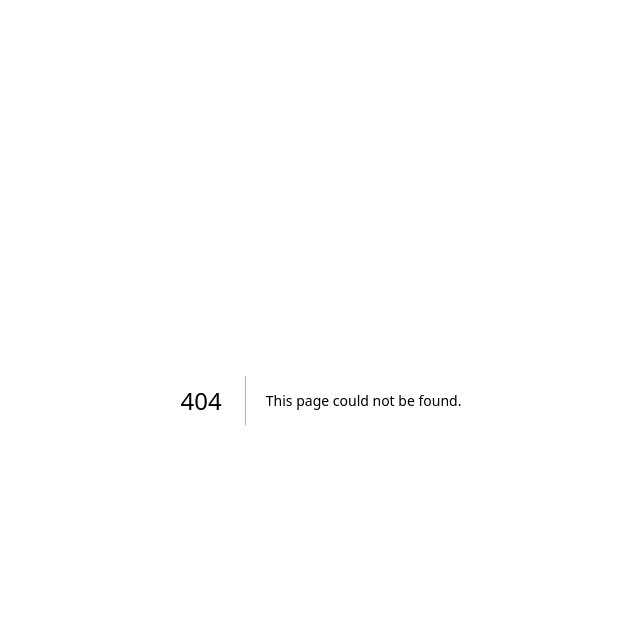
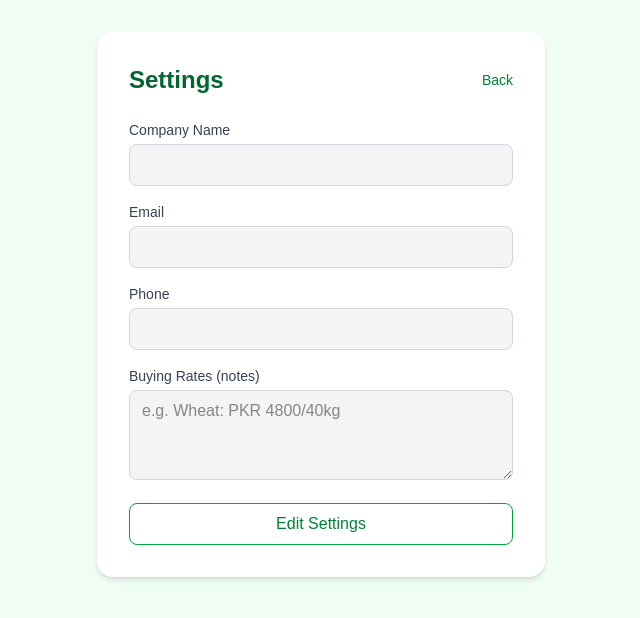
Before and after one commit to FSMultimeter/farmlink, a Next.js app: page /company/settings in a window 1280 px wide. Before the commit this address had no page. Shown: the top 618 px of the page, without its empty margins (319-959 px from the left). Built offline with nearby package versions, Linux system fonts and the light colour scheme; no server answers; the database is empty; sample sign-in values are in the browser's storage.

Commit message:
Completed farmer and company modules with offers system

```diff
--- /dev/null
+++ b/src/app/company/settings/page.tsx
@@ -0,0 +1,160 @@
+"use client";
+
+import { useEffect, useState } from "react";
+import { useRouter } from "next/navigation";
+import { onAuthStateChanged } from "firebase/auth";
+import { doc, getDoc, updateDoc } from "firebase/firestore";
+import { auth, db } from "@/lib/firebase";
+
+export default function CompanySettingsPage() {
+  const router = useRouter();
+  const [name, setName] = useState("");
+  const [email, setEmail] = useState("");
+  const [phone, setPhone] = useState("");
+  const [buyingRates, setBuyingRates] = useState("");
+  const [editing, setEditing] = useState(false);
+  const [loading, setLoading] = useState(true);
+  const [saving, setSaving] = useState(false);
+  const [message, setMessage] = useState("");
+
+  useEffect(() => {
+    const unsubscribe = onAuthStateChanged(auth, async (user) => {
+      if (!user) {
+        router.push("/login");
+        return;
+      }
+
+      const userDoc = await getDoc(doc(db, "Users", user.uid));
+      if (userDoc.exists()) {
+        const data = userDoc.data();
+        setName(data.name || "");
+        setEmail(data.email || "");
+        setPhone(data.phone || "");
+        setBuyingRates(data.buyingRates || "");
+      }
+      setLoading(false);
+    });
+
+    return () => unsubscribe();
+  }, [router]);
+
+  const handleSave = async () => {
+    const user = auth.currentUser;
+    if (!user) return;
+
+    setSaving(true);
+    setMessage("");
+
+    try {
+      await updateDoc(doc(db, "Users", user.uid), {
+        name: name,
+        phone: phone,
+        buyingRates: buyingRates,
+      });
+      setMessage("Settings updated successfully.");
+      setEditing(false);
+    } catch (err: any) {
+      setMessage(err.message);
+    } finally {
+      setSaving(false);
+    }
+  };
+
+  if (loading) {
+    return (
+      <div className="min-h-screen flex items-center justify-center bg-green-50">
+        <p className="text-green-700">Loading...</p>
+      </div>
+    );
+  }
+
+  return (
+    <div className="min-h-screen bg-green-50 px-4 py-8">
+      <div className="max-w-md mx-auto bg-white rounded-2xl shadow-md p-8">
+        <div className="flex justify-between items-center mb-6">
+          <h1 className="text-2xl font-bold text-green-800">Settings</h1>
+          <a href="/company/dashboard" className="text-green-700 font-medium text-sm">
+            Back
+          </a>
+        </div>
+
+        {message ? (
+          <p className="bg-green-100 text-green-700 text-sm p-3 rounded mb-4">
+            {message}
+          </p>
+        ) : null}
+
+        <div className="space-y-4">
+          <div>
+            <label className="block text-sm font-medium text-gray-700 mb-1">
+              Company Name
+            </label>
+            <input
+              type="text"
+              value={name}
+              onChange={(e) => setName(e.target.value)}
+              disabled={!editing}
+              className="w-full border border-gray-300 rounded-lg px-3 py-2 disabled:bg-gray-100"
+            />
+          </div>
+
+          <div>
+            <label className="block text-sm font-medium text-gray-700 mb-1">
+              Email
+            </label>
+            <input
+              type="email"
+              value={email}
+              disabled
+              className="w-full border border-gray-300 rounded-lg px-3 py-2 bg-gray-100"
+            />
+          </div>
+
+          <div>
+            <label className="block text-sm font-medium text-gray-700 mb-1">
+              Phone
+            </label>
+            <input
+              type="text"
+              value={phone}
+              onChange={(e) => setPhone(e.target.value)}
+              disabled={!editing}
+              className="w-full border border-gray-300 rounded-lg px-3 py-2 disabled:bg-gray-100"
+            />
+          </div>
+
+          <div>
+            <label className="block text-sm font-medium text-gray-700 mb-1">
+              Buying Rates (notes)
+            </label>
+            <textarea
+              value={buyingRates}
+              onChange={(e) => setBuyingRates(e.target.value)}
+              disabled={!editing}
+              rows={3}
+              placeholder="e.g. Wheat: PKR 4800/40kg"
+              className="w-full border border-gray-300 rounded-lg px-3 py-2 disabled:bg-gray-100"
+            />
+          </div>
+
+          {editing ? (
+            <button
+              onClick={handleSave}
+              disabled={saving}
+              className="w-full bg-green-600 text-white py-2 rounded-lg font-medium hover:bg-green-700 transition disabled:opacity-50"
+            >
+              {saving ? "Saving..." : "Save"}
+            </button>
+          ) : (
+            <button
+              onClick={() => setEditing(true)}
+              className="w-full bg-white border border-green-600 text-green-700 py-2 rounded-lg font-medium hover:bg-green-100 transition"
+            >
+              Edit Settings
+            </button>
+          )}
+        </div>
+      </div>
+    </div>
+  );
+}
--- a/src/app/farmer/dashboard/page.tsx
+++ b/src/app/farmer/dashboard/page.tsx
@@ -79,7 +79,10 @@ export default function FarmerDashboard() {
           </a>
           <a href="/farmer/profile" className="bg-white rounded-2xl shadow-md p-4 text-center hover:bg-green-100 transition">
             <p className="font-medium text-green-800">Profile</p>
-          </a>
+          </a><a href="/farmer/offers" className="bg-white rounded-2xl shadow-md p-4 text-center hover:bg-green-100 transition">
+  <p className="font-medium text-green-800">Offers</p>
+</a>
+
         </div>
       </div>
     </div>
--- /dev/null
+++ b/src/app/farmer/offers/page.tsx
@@ -0,0 +1,126 @@
+"use client";
+
+import { useEffect, useState } from "react";
+import { onAuthStateChanged } from "firebase/auth";
+import { collection, query, where, getDocs, doc, updateDoc } from "firebase/firestore";
+import { auth, db } from "@/lib/firebase";
+
+interface Offer {
+  id: string;
+  cropId: string;
+  companyId: string;
+  offerPrice: string;
+  status: string;
+  createdAt: string;
+  cropName?: string;
+}
+
+export default function OfferDetailsPage() {
+  const [offers, setOffers] = useState<Offer[]>([]);
+  const [loading, setLoading] = useState(true);
+
+  const loadOffers = async (uid: string) => {
+    const q = query(collection(db, "Offers"), where("farmerId", "==", uid));
+    const snapshot = await getDocs(q);
+
+    const offerList: Offer[] = await Promise.all(
+      snapshot.docs.map(async (offerDoc) => {
+        const data = offerDoc.data();
+        let cropName = "Unknown crop";
+
+        try {
+          const cropSnap = await getDocs(
+            query(collection(db, "Crops"), where("__name__", "==", data.cropId))
+          );
+          if (!cropSnap.empty) {
+            cropName = cropSnap.docs[0].data().cropName;
+          }
+        } catch {}
+
+        return {
+          id: offerDoc.id,
+          ...data,
+          cropName,
+        } as Offer;
+      })
+    );
+
+    offerList.sort((a, b) => (a.createdAt < b.createdAt ? 1 : -1));
+    setOffers(offerList);
+    setLoading(false);
+  };
+
+  useEffect(() => {
+    const unsubscribe = onAuthStateChanged(auth, (user) => {
+      if (user) loadOffers(user.uid);
+    });
+    return () => unsubscribe();
+  }, []);
+
+  const respondToOffer = async (offerId: string, newStatus: "accepted" | "rejected") => {
+    await updateDoc(doc(db, "Offers", offerId), { status: newStatus });
+    setOffers((prev) =>
+      prev.map((o) => (o.id === offerId ? { ...o, status: newStatus } : o))
+    );
+  };
+
+  return (
+    <div className="min-h-screen bg-green-50 px-4 py-8">
+      <div className="max-w-2xl mx-auto">
+        <div className="flex justify-between items-center mb-6">
+          <h1 className="text-2xl font-bold text-green-800">Offers Received</h1>
+          <a href="/farmer/dashboard" className="text-green-700 font-medium text-sm">
+            Back to Dashboard
+          </a>
+        </div>
+
+        {loading ? (
+          <p className="text-gray-500">Loading...</p>
+        ) : offers.length === 0 ? (
+          <p className="text-gray-500">No offers yet.</p>
+        ) : (
+          <div className="space-y-3">
+            {offers.map((offer) => (
+              <div key={offer.id} className="bg-white rounded-2xl shadow-md p-4">
+                <div className="flex justify-between items-start">
+                  <div>
+                    <p className="font-bold text-green-800">{offer.cropName}</p>
+                    <p className="text-green-700 font-medium">PKR {offer.offerPrice}</p>
+                  </div>
+                  <span
+                    className={`text-xs px-2 py-1 rounded-full font-medium ${
+                      offer.status === "pending"
+                        ? "bg-yellow-100 text-yellow-700"
+                        : offer.status === "accepted"
+                        ? "bg-green-100 text-green-700"
+                        : "bg-red-100 text-red-700"
+                    }`}
+                  >
+                    {offer.status}
+                  </span>
+                </div>
+
+                {offer.status === "pending" && (
+                  <div className="flex gap-2 mt-3">
+                    <button
+                      onClick={() => respondToOffer(offer.id, "accepted")}
+                      className="flex-1 bg-green-600 text-white py-2 rounded-lg text-sm font-medium hover:bg-green-700 transition"
+                    >
+                      Accept
+                    </button>
+                    <button
+                      onClick={() => respondToOffer(offer.id, "rejected")}
+                      className="flex-1 bg-white border border-red-500 text-red-600 py-2 rounded-lg text-sm font-medium hover:bg-red-50 transition"
+                    >
+                      Reject
+                    </button>
+                  </div>
+                )}
+              </div>
+            ))}
+          </div>
+        )}
+      </div>
+    </div>
+  );
+}
```
